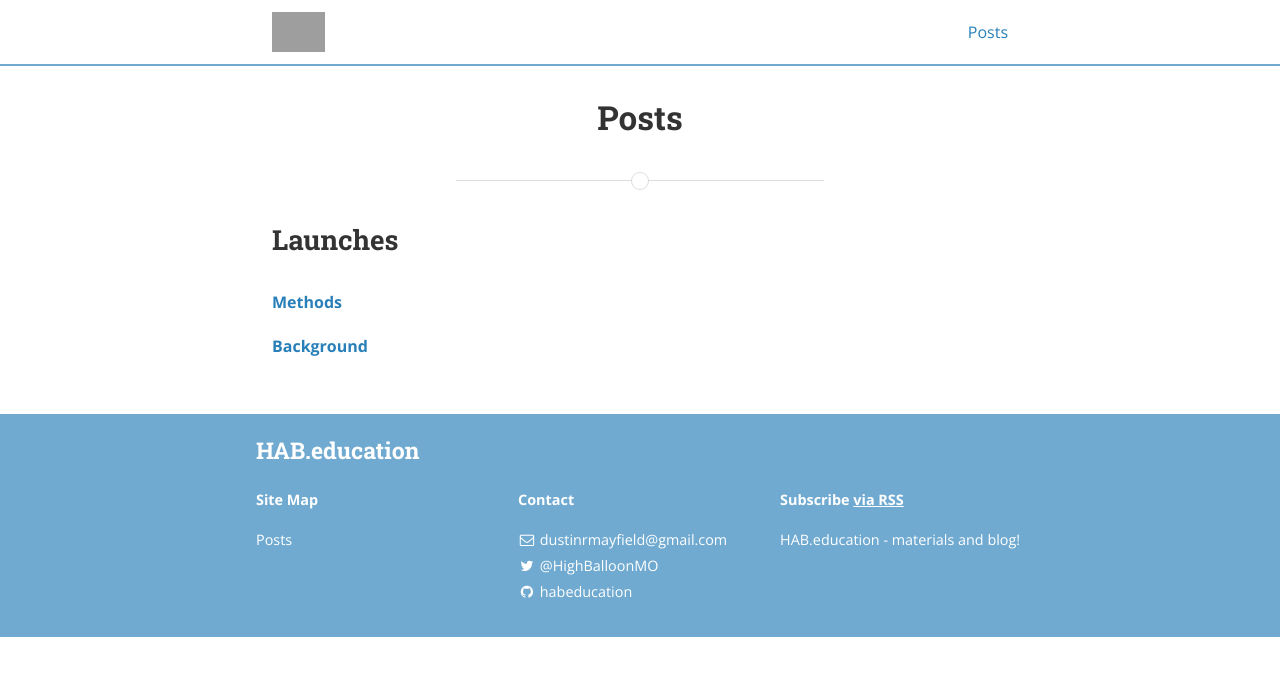
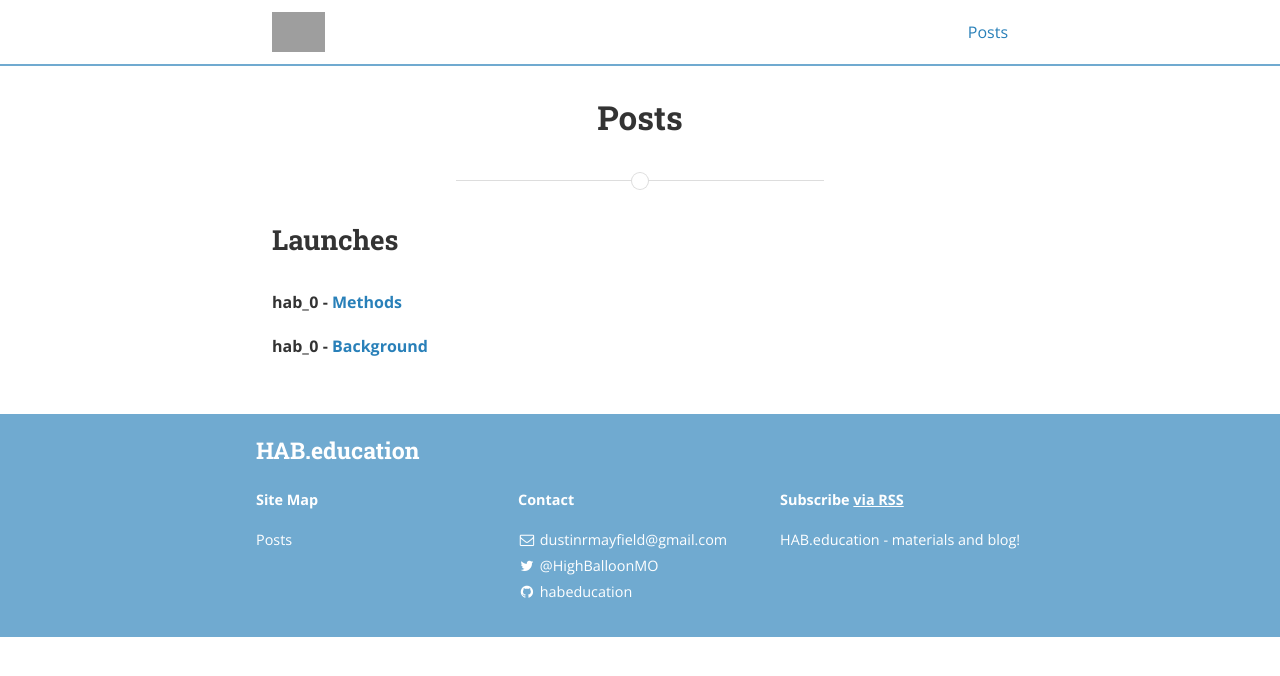
Before and after one commit to habeducation/habeducation.github.io, a Jekyll site: the page built from posts.html, in a window 1280 px wide. Shown: the top 676 px of the page. Built offline with Jekyll 4.4.1, drawn with Linux system fonts in a browser that asks for light colours; nearby versions of some CDN libraries; a style sheet for code colours, icons or effects is not loaded; grey boxes are pictures that could not be loaded.

Commit message:
New logic that handles different launches

```diff
--- a/_posts/2015-03-14-background.markdown
+++ b/_posts/2015-03-14-background.markdown
@@ -5,6 +5,7 @@ date:   2015-03-18 08:43:59
 author: Dustin Mayfield-Jones
 categories: launches
 tags:	hab_0
+launch: hab_0
 cover:  "images/bg-alt.jpg"
 ---
 
--- a/_posts/2015-03-18-hab0-methods.markdown
+++ b/_posts/2015-03-18-hab0-methods.markdown
@@ -5,6 +5,7 @@ date:   2015-03-18 08:43:59
 author: Dustin Mayfield-Jones
 categories: launches
 tags:	hab_0
+launch: hab_0
 ---
 
 <!-- Data from www.netmarketshare.com. Select Browsers => Desktop share by version. Download as tsv. -->
--- a/posts.html
+++ b/posts.html
@@ -16,7 +16,7 @@ permalink: /posts/
 	{% for post in site.categories[cat] %}
 		<li>
 			<strong>
-				<a href="{{ post.url | remove_first: '/' | prepend: site.baseurl }}">{{ post.title }}</a>
+				{% if post.launch %}{{ post.launch }}{% endif %} - <a href="{{ post.url | remove_first: '/' | prepend: site.baseurl }}">{{ post.title }}</a>
 			</strong>
 			<!--<span class="post-date">- {{ post.date | date_to_long_string }}</span>-->
 		</li>
```
